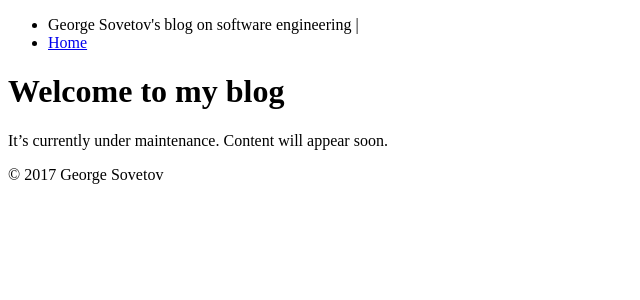
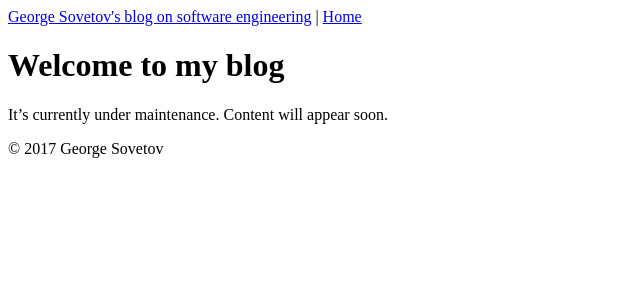
Before and after one commit to sovetov/sovetov.github.io, a Jekyll site: the page built from index.md, in a window 1280 px wide. Shown: the top 300 px of the page, without its empty margins (0-640 px from the left). Built offline with Jekyll 4.4.1, drawn with Linux system fonts in a browser that asks for light colours; our own code applies the rules of GitHub Pages for plain Markdown files.

Commit message:
Update default.html

```diff
--- a/_layouts/default.html
+++ b/_layouts/default.html
@@ -9,16 +9,17 @@
 		<meta name="keywords" content="{{ page.description }}">
 		<meta name="viewport" content="width=device-width, initial-scale=1.0">
 		<style>
+			nav > ul { list-style-type: none; margin: 0; padding: 0; }
+			nav > ul > li { display: inline; }
 			nav > ul > li:after { content: " | "; }
 			nav > ul > li:last-child:after { content: ""; }
-
 		</style>
 	</head>
 	<body>
 		<header>
 			<nav>
 				<ul>
-					<li>George Sovetov's blog on software engineering</li>
+					<li><a href="/">George Sovetov's blog on software engineering</a></li>
 					<li><a href="/">Home</a></li>
 				</ul>
 			</nav>
```
